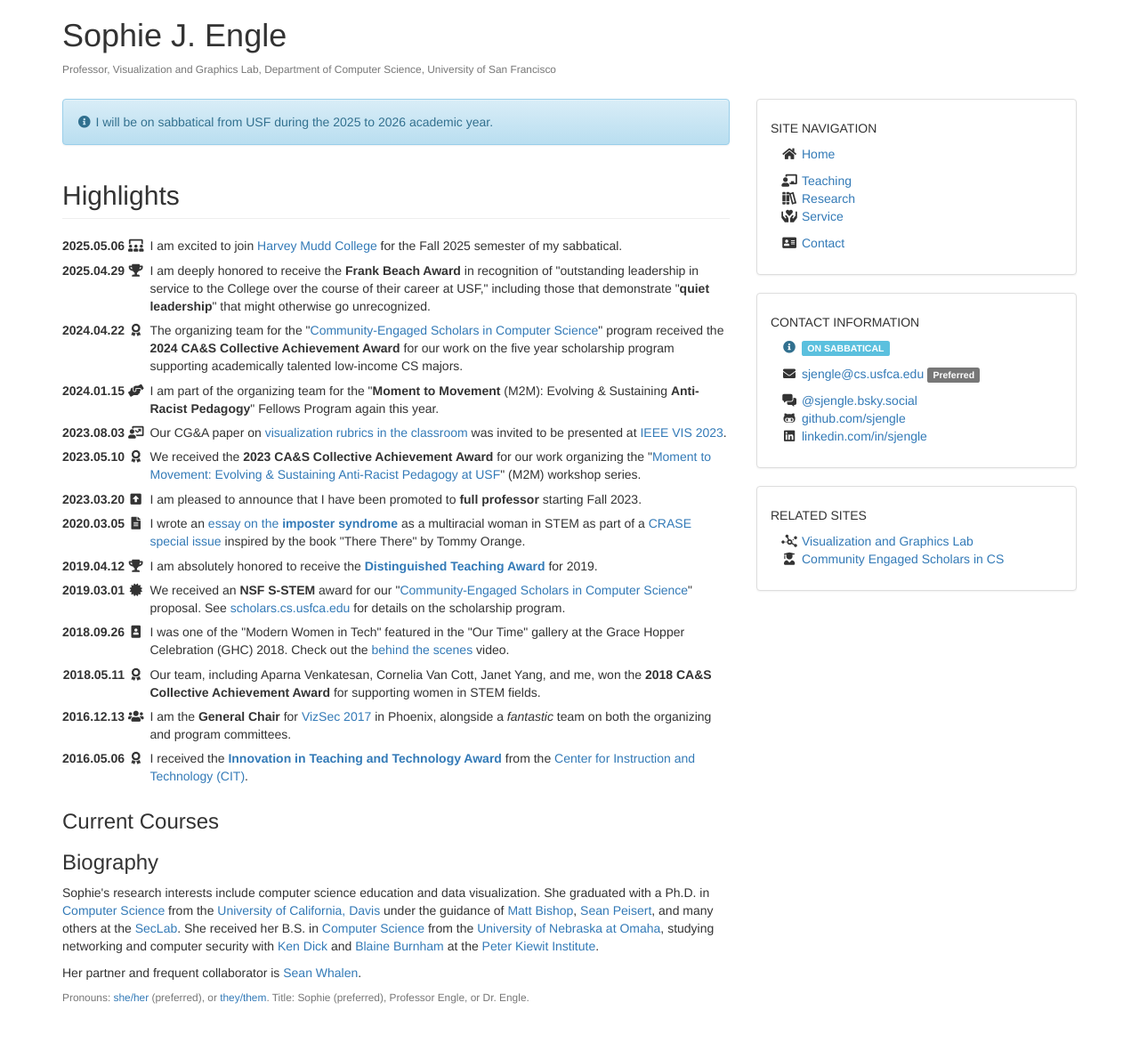
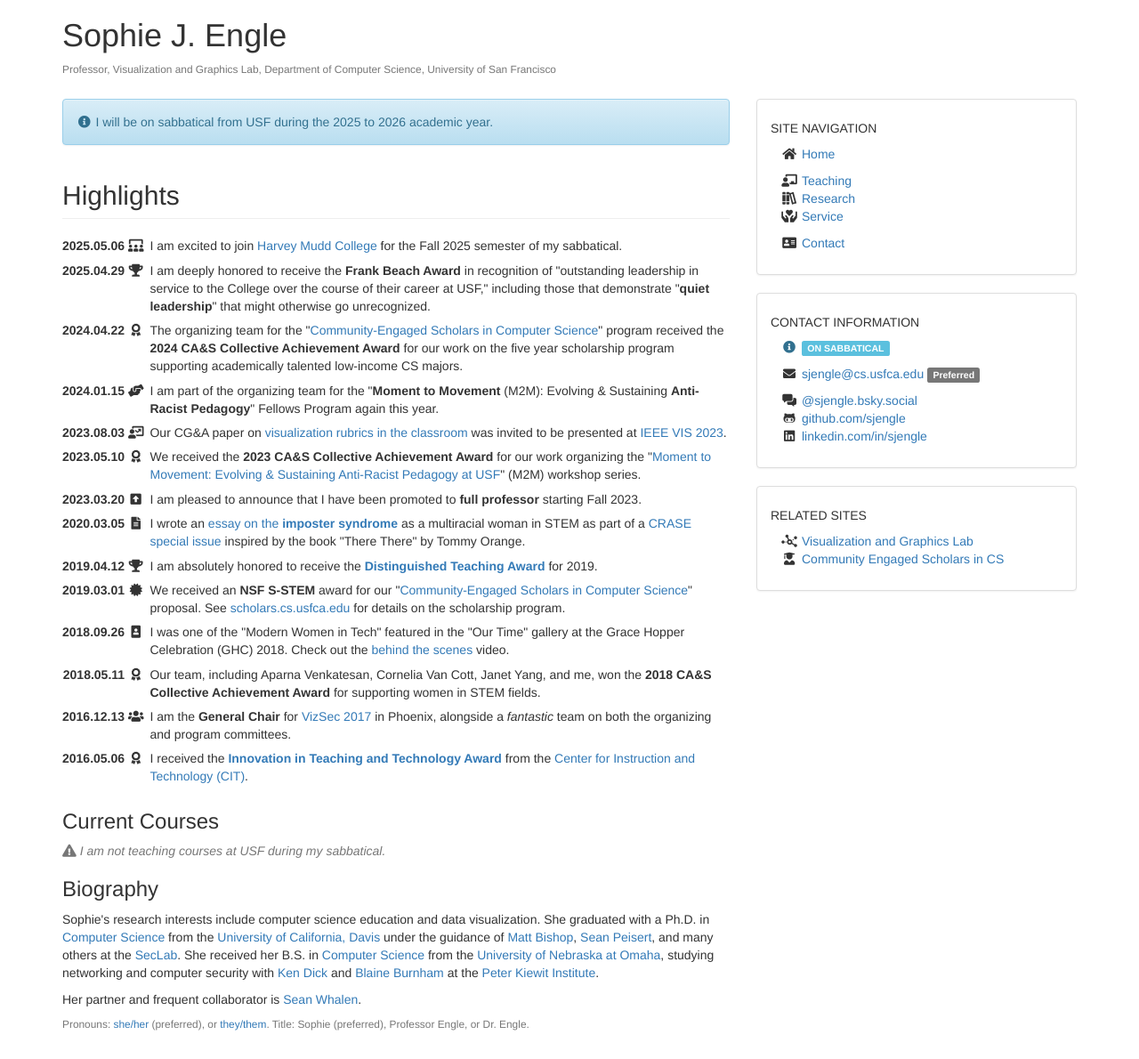
Before and after one commit to sjengle/sjengle.github.io, a Jekyll site: the page built from index.html, in a window 1280 px wide. Shown: the whole page at 89% size. Built offline with Jekyll 4.4.1, drawn with Linux system fonts in a browser that asks for light colours; before the commit the page ends 1160 px from its top, so only the background shows below that.

Commit message:
Adding sabbatical warning to current courses

```diff
--- a/index.html
+++ b/index.html
@@ -103,17 +103,17 @@ title: Highlights
 <!-- Courses -->
 <h3>Current Courses</h3>
 
+<p><em class="text-muted"><i class="fas fa-exclamation-triangle"></i> I am not teaching courses at USF during my sabbatical.</em></p>
 <!--
-<p><em class="text-muted"><i class="fas fa-exclamation-triangle"></i> I am not teaching courses over the summer session.</em></p>
--->
 
 <ul class="list-unstyled">{%
-for course in site.data.teaching %}{%
+  for course in site.data.teaching %}{%
   if course.show %}
   <li><a href="{{ course.link }}">{{ course.code }} {{ course.name }}</a></li>{%
   endif %}{%
-endfor %}
+  endfor %}
 </ul>
+-->
 
 <!-- Biography -->
 <h3>Biography</h3>
```
